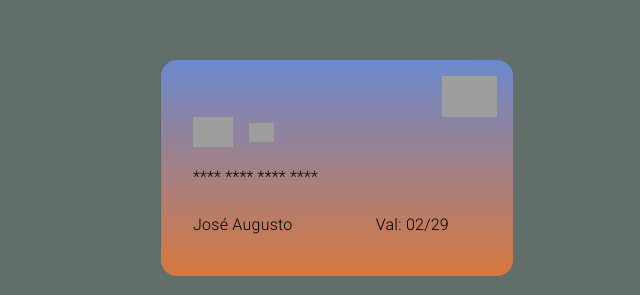
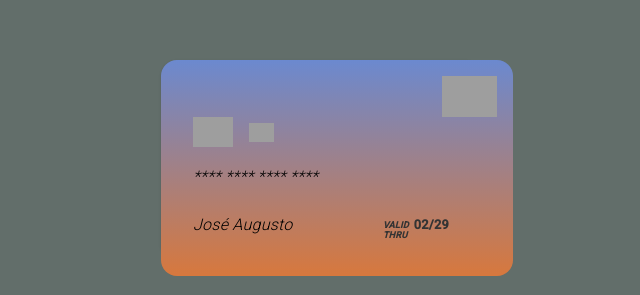
Before and after one commit to 38061027/cartao, an Angular app: page / in a window 1280 px wide. Shown: the part 119-414 px from the top of the page, without its empty margins (319-959 px from the left). Built offline with nearby package versions, Linux system fonts and the light colour scheme; grey boxes are pictures that could not be loaded.

Commit message:
Adicionando e estilizando infos

```diff
--- a/src/app/components/card/card.component.html
+++ b/src/app/components/card/card.component.html
@@ -27,11 +27,11 @@
           *ngIf="!forms.get('cardNumber')?.value; else conteudoElse"
           class="preloaded-value-number"
         >
-          {{ valorPreCarregado }}
+          <i >{{ valorPreCarregado }}</i>
         </p>
 
         <ng-template #conteudoElse>
-          <p>{{ formatarNumero(forms.get("cardNumber")?.value) }}</p>
+          <p> {{ formatarNumero(forms.get("cardNumber")?.value) }}</p>
         </ng-template>
       </div>
 
@@ -42,7 +42,7 @@
           *ngIf="!forms.get('nickName')?.value; else conteudoName"
           class="preloaded-value-name"
         >
-          {{ namePreCarregado }}
+          <i>{{ namePreCarregado }}</i>
         </p>
 
         <ng-template #conteudoName>
@@ -54,10 +54,17 @@
             *ngIf="!forms.get('vencimento')?.value; else conteudoVal"
             class="preloaded-value-val"
           >
-            Val: {{ vencimentoPreCarregado }}
+
+            <a class="valid">
+              <i>VALID</i>
+              <i class="thru">THRU</i>
+            </a>
+
+            <a>{{ vencimentoPreCarregado }}</a>
           </p>
 
           <ng-template #conteudoVal>
+
             {{
               forms.get("vencimento")?.value.slice(0, 2) +
                 "/" +
@@ -79,7 +86,7 @@
           *ngIf="!forms.get('cvc')?.value; else conteudoCvc"
           class="preloaded-value-text"
         >
-          CVC: {{ cvcPreCarregado }}
+          <i>CVC</i> {{ cvcPreCarregado }}
         </p>
 
         <ng-template #conteudoCvc>
--- a/src/app/components/card/card.component.scss
+++ b/src/app/components/card/card.component.scss
@@ -48,6 +48,9 @@
   gap: 20px;
   margin-left: 1rem;
 }
+.card-number .preloaded-value-number i{
+  font-size: medium;
+}
 .card-number .card-chip-aproximacao {
   display: flex;
   flex-direction: row;
@@ -71,6 +74,36 @@
   margin-top: 1rem;
   margin-left: 1rem;
 }
+.card-name-val .preloaded-value-name{
+font-size: medium;
+}
+.card-name-val .preloaded-value-val{
+display: flex;
+flex-direction: row;
+
+
+}
+.card-name-val .preloaded-value-val a{
+color: #333;
+font-weight: bold;
+font-size: 0.8rem;
+}
+.card-name-val .preloaded-value-val .valid{
+display: flex;
+flex-direction: column;
+position: relative;
+}
+.card-name-val .preloaded-value-val .valid i{
+  color: #333;
+  font-size: xx-small;
+margin-right: 0.3rem;
+  font-weight: bold;
+}
+.card-name-val .preloaded-value-val .valid .thru{
+position: absolute;
+  top: 50%;
+}
+
 
 .card-front .title {
   display: flex;
```
